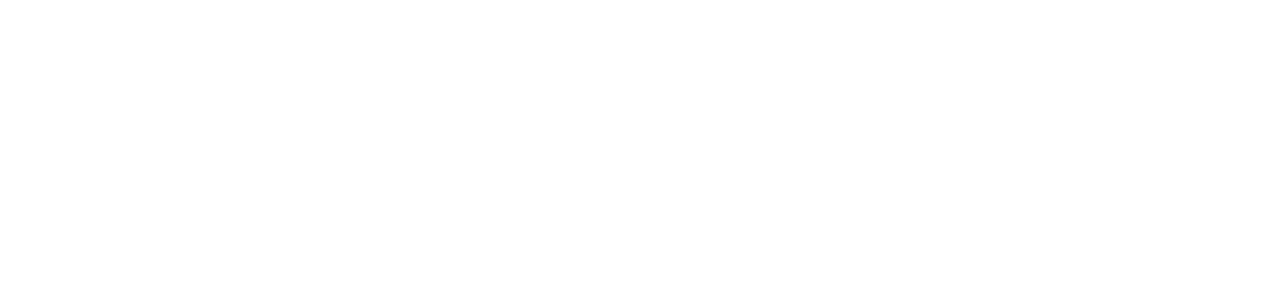
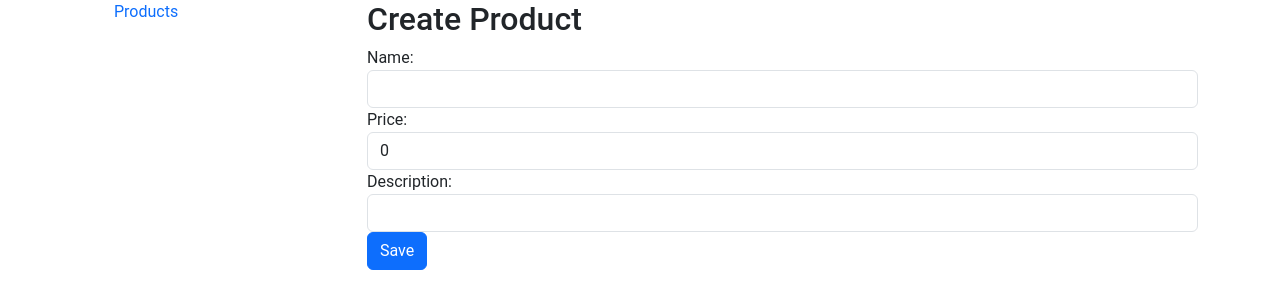
Before and after one commit to vanhoa690/hoadv_angular, an Angular app: page /admin/create-product in a window 1280 px wide. Before the commit this address led to /. Shown: the top 308 px of the page. Built offline with nearby package versions, Linux system fonts and the light colour scheme.

Commit message:
add create product

```diff
--- a/db.json
+++ b/db.json
@@ -5,6 +5,12 @@
       "name": "Product 1",
       "price": 200,
       "desc": "mo ta"
+    },
+    {
+      "name": "2123",
+      "desc": "123",
+      "price": 123,
+      "id": 2
     }
   ],
   "users": [
--- a/src/app/app.module.ts
+++ b/src/app/app.module.ts
@@ -1,32 +1,25 @@
-import { NgModule, CUSTOM_ELEMENTS_SCHEMA } from '@angular/core';
+import { NgModule } from '@angular/core';
 import { BrowserModule } from '@angular/platform-browser';
 
 import { AppRoutingModule } from './app-routing.module';
 import { AppComponent } from './app.component';
 import { HomeComponent } from './pages/home/home.component';
-// import { AboutComponent } from './pages/about/about.component';
-// import { NotfoundComponent } from './pages/notfound/notfound.component';
 import { HeaderComponent } from './components/header/header.component';
 import { FooterComponent } from './components/footer/footer.component';
 import { LoginComponent } from './pages/login/login.component';
 // import { RegisterComponent } from './pages/register/register.component';
-// import { BrowserAnimationsModule } from '@angular/platform-browser/animations';
-// import { MatSlideToggleModule } from '@angular/material/slide-toggle';
 import { FormsModule } from '@angular/forms';
 import { ProductDetailComponent } from './pages/product-detail/product-detail.component';
 import { HttpClientModule } from '@angular/common/http';
 import { ProductsComponent } from './pages/admin/products/products.component';
 import { LayoutAdminComponent } from './layouts/layout-admin/layout-admin.component';
 import { LayoutClientComponent } from './layouts/layout-client/layout-client.component';
-// import { CreateProductComponent } from './pages/admin/create-product/create-product.component';
+import { CreateProductComponent } from './pages/admin/create-product/create-product.component';
 
 @NgModule({
-  schemas: [CUSTOM_ELEMENTS_SCHEMA],
   declarations: [
     AppComponent,
     HomeComponent,
-    // AboutComponent,
-    // NotfoundComponent,
     HeaderComponent,
     FooterComponent,
     LoginComponent,
@@ -35,16 +28,9 @@
     ProductsComponent,
     LayoutAdminComponent,
     LayoutClientComponent,
-    // CreateProductComponent,
+    CreateProductComponent,
   ],
-  imports: [
-    BrowserModule,
-    AppRoutingModule,
-    // BrowserAnimationsModule,
-    // MatSlideToggleModule,
-    FormsModule,
-    HttpClientModule,
-  ],
+  imports: [BrowserModule, AppRoutingModule, FormsModule, HttpClientModule],
   providers: [],
   bootstrap: [AppComponent],
 })
--- /dev/null
+++ b/src/app/pages/admin/create-product/create-product.component.html
@@ -0,0 +1,37 @@
+<h2>Create Product</h2>
+<form (ngSubmit)="handleSubmitForm()">
+  <div class="form-group">
+    <label for="name">Name:</label>
+    <input
+      [(ngModel)]="product.name"
+      type="text"
+      id="name"
+      class="form-control"
+      name="name"
+    />
+  </div>
+
+  <div class="form-group">
+    <label for="price">Price:</label>
+    <input
+      [(ngModel)]="product.price"
+      type="number"
+      id="price"
+      class="form-control"
+      name="price"
+    />
+  </div>
+
+  <div class="form-group">
+    <label for="desc">Description:</label>
+    <input
+      [(ngModel)]="product.desc"
+      type="string"
+      id="desc"
+      class="form-control"
+      name="desc"
+    />
+  </div>
+
+  <button class="btn btn-primary">Save</button>
+</form>
--- /dev/null
+++ b/src/app/pages/admin/create-product/create-product.component.ts
@@ -0,0 +1,28 @@
+import { Component } from '@angular/core';
+import { Router } from '@angular/router';
+import { CreateProductForm } from '../../../types/Product';
+import { ProductService } from '../../../services/product.service';
+
+@Component({
+  selector: 'app-create-product',
+  // standalone: true,
+  // imports: [],
+  templateUrl: './create-product.component.html',
+  styleUrl: './create-product.component.css',
+})
+export class CreateProductComponent {
+  product: CreateProductForm = {
+    name: '',
+    desc: '',
+    price: 0,
+  };
+
+  constructor(private router: Router, private productService: ProductService) {}
+
+  handleSubmitForm() {
+    if (!this.product.name) return alert('Them ten san pham');
+    this.productService
+      .createProduct(this.product)
+      .subscribe(() => this.router.navigate(['/admin/products']));
+  }
+}
--- a/src/app/pages/admin/products/products.component.ts
+++ b/src/app/pages/admin/products/products.component.ts
@@ -21,12 +21,17 @@
   }
 
   deleteProductById(productId: number) {
-    console.log(productId);
     this.productService
       .deleteProduct(productId)
       .subscribe(
         () =>
-          (this.products = this.products.filter((product) => product.id !== productId))
+          (this.products = this.products.filter(
+            (product) => product.id !== productId
+          ))
       );
   }
+
+  updateProductById(productId: number, product: Product) {
+    this.productService.updateProduct(productId, product).subscribe();
+  }
 }
--- a/src/app/services/product.service.ts
+++ b/src/app/services/product.service.ts
@@ -1,6 +1,6 @@
 import { Injectable } from '@angular/core';
 import { HttpClient } from '@angular/common/http';
-import { Product } from '../types/Product';
+import { CreateProductForm, Product } from '../types/Product';
 import { Observable } from 'rxjs';
 
 @Injectable({
@@ -24,4 +24,13 @@
     const url = `${this.apiUrl}/${productId}`;
     return this.http.delete<Product>(url);
   }
+
+  createProduct(product: CreateProductForm): Observable<Product> {
+    return this.http.post<Product>(this.apiUrl, product);
+  }
+
+  updateProduct(productId: number, product: Product): Observable<Product> {
+    const url = `${this.apiUrl}/${productId}`;
+    return this.http.put<Product>(url, product);
+  }
 }
--- a/src/app/types/Product.ts
+++ b/src/app/types/Product.ts
@@ -4,3 +4,5 @@
   desc: string;
   price: number;
 };
+
+export type CreateProductForm = Omit<Product, 'id'>;
```
Also changed, not shown: src/app/app-routing.module.ts (+2 -9 lines), src/app/pages/admin/create-product/create-product.component.css (added), 1 other file (tests, documents, lock files or other folders).
